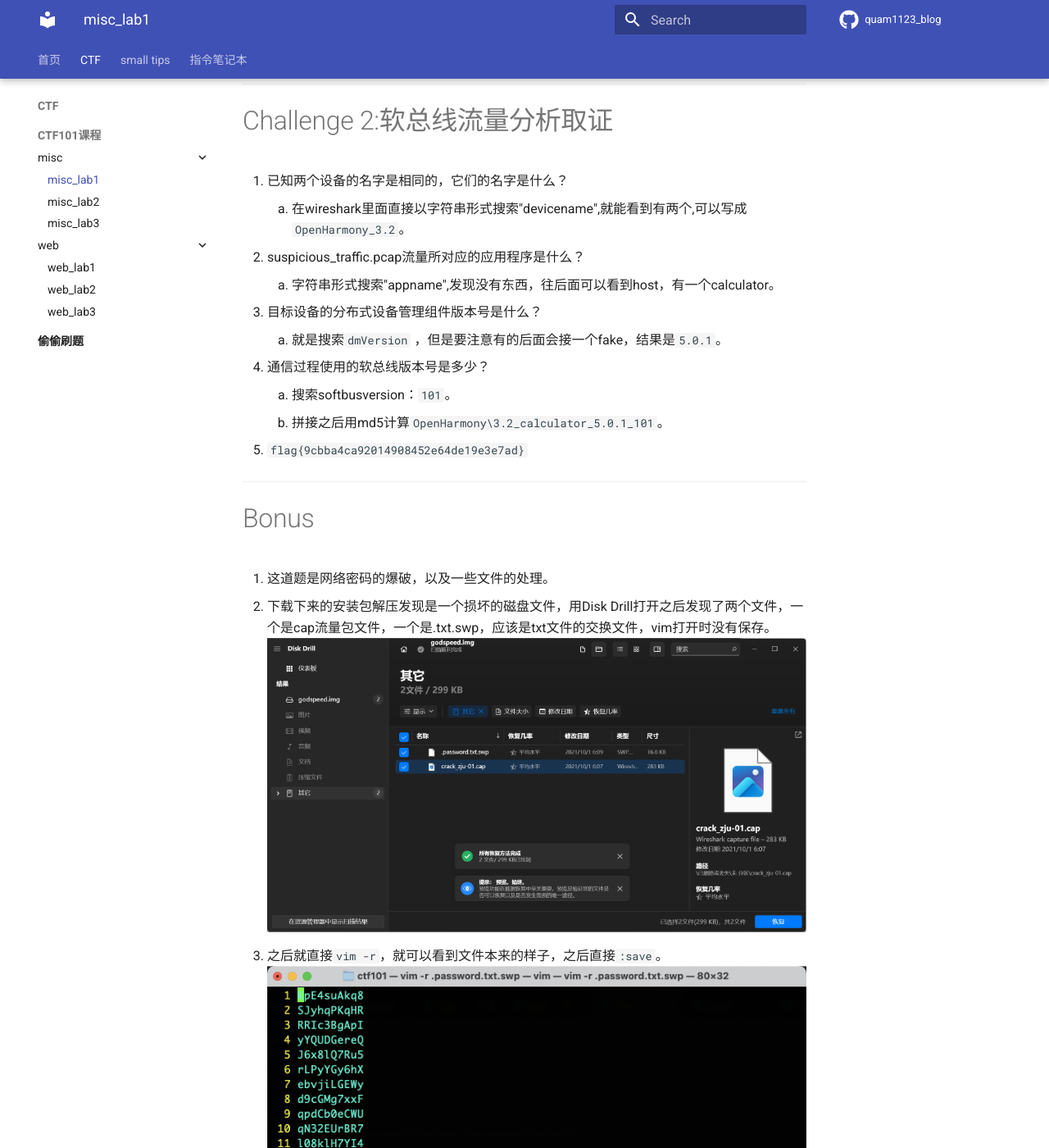
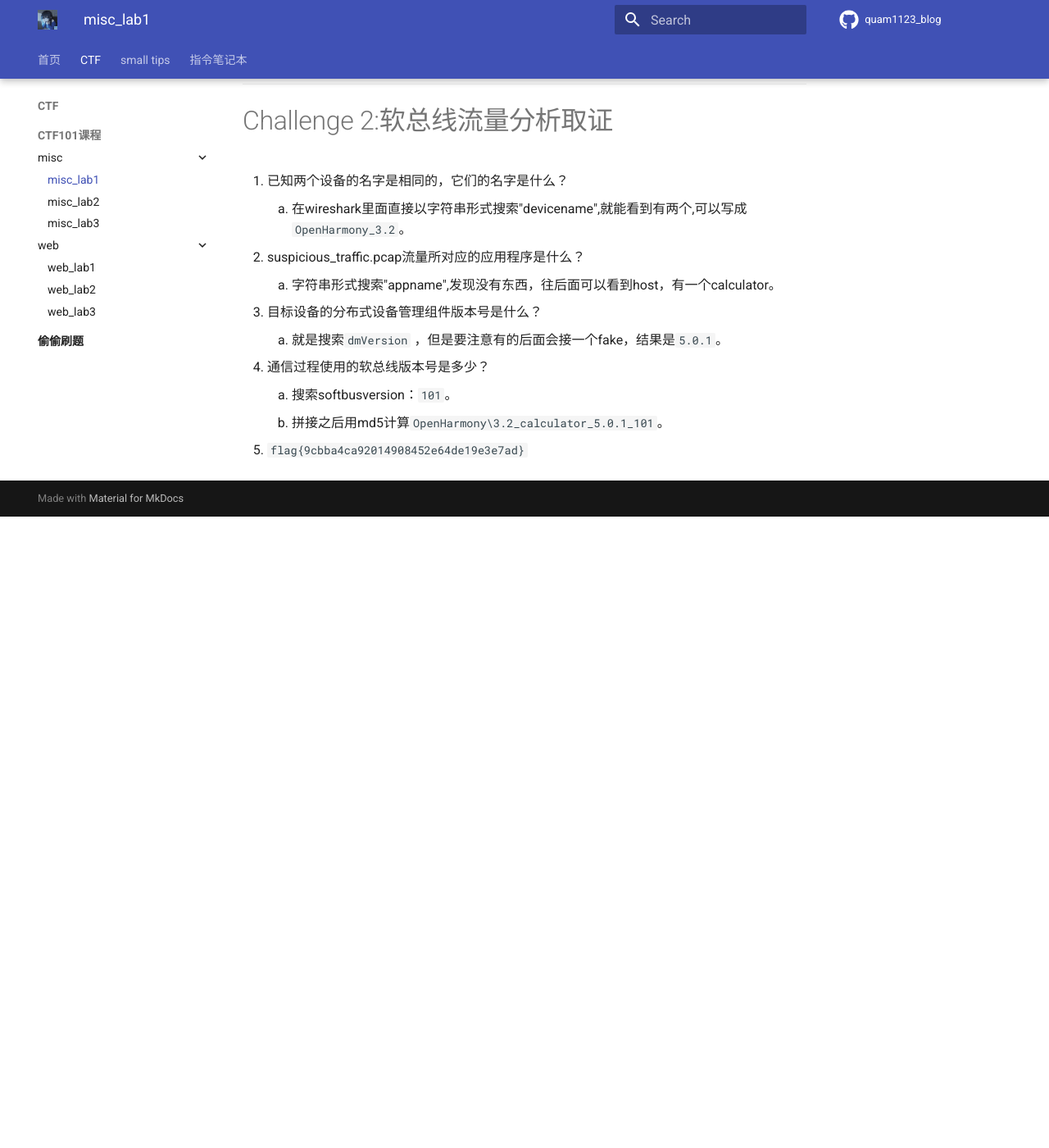
Before and after one commit to requam1123/blog, an MkDocs documentation site: the page built from docs/ctf/misc/misc_lab1/misc_lab1.md, in a window 1280 px wide and 1400 px high, scrolled down 3951 px. Shown: the whole window at 82% size. Built offline with MkDocs 1.6.1 and Material for MkDocs 9.7.7, drawn with Linux system fonts in a browser that asks for light colours; comment, search, counter and statistics services are not loaded; after the commit the page ends 4581 px from its top, so only the background shows below that; some of the changed text lies outside the part shown.

Commit message:
删掉校巴题目

```diff
--- a/docs/ctf/misc/misc_lab1/misc_lab1.md
+++ b/docs/ctf/misc/misc_lab1/misc_lab1.md
@@ -58,15 +58,3 @@
     1.  搜索softbusversion：`101`。
     2.  拼接之后用md5计算`OpenHarmony\3.2_calculator_5.0.1_101`。
 5.  `flag{9cbba4ca92014908452e64de19e3e7ad}`
-
----
-
-# Bonus
-1.  这道题是网络密码的爆破，以及一些文件的处理。
-2.  下载下来的安装包解压发现是一个损坏的磁盘文件，用Disk Drill打开之后发现了两个文件，一个是cap流量包文件，一个是.txt.swp，应该是txt文件的交换文件，vim打开时没有保存。
-    ![恢复前的文件列表](b1.png)
-3.  之后就直接`vim -r`，就可以看到文件本来的样子，之后直接`:save`。
-    ![恢复后的文件内容](b2.png)
-4.  然后直接使用aircrack-ng 对这个流量包进行爆破就行。
-    ![aircrack-ng爆破过程](b3.png)
-5.  直接拿到flag:`AAA{0YcWPeLMBp}`
--- a/mkdocs.yml
+++ b/mkdocs.yml
@@ -27,6 +27,8 @@
     - ins/index.md
     - 网站操作 : ins/website/instruction_note.md
 theme:
+  logo: head.png
+  favicon: head.png
   name: material
   features:
     - navigation.tabs   # 导航标签
```
Also changed, not shown: docs/ctf/misc/index.md (+2 -0 lines), docs/ctf/misc/misc_lab2/misc_lab2.md (+0 -39 lines), docs/ctf/web/index.md (+2 -0 lines), docs/ctf/web/web_lab2/web_lab2.md (+1 -23 lines), docs/head.png (added).
